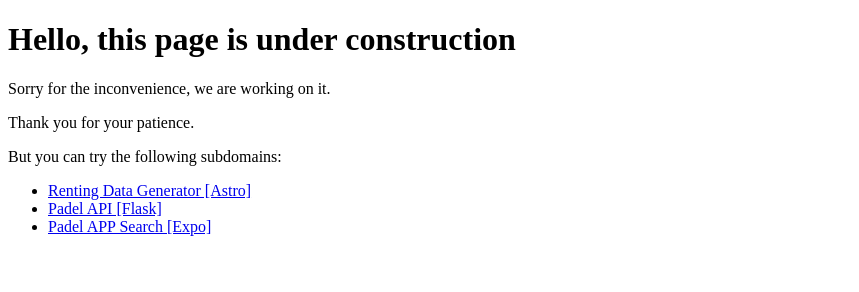
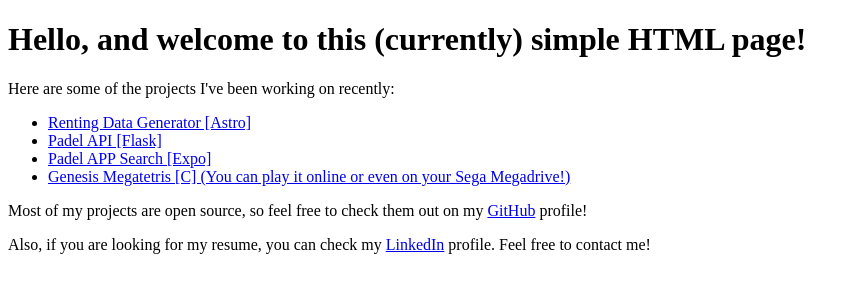
Before and after one commit to danisc23/sc23, a plain HTML site: page index.html in a window 1280 px wide. Shown: the whole page, without its empty margins (0-859 px from the left). Drawn offline with Linux system fonts and the light colour scheme.

Commit message:
feat: update super cool plain html

```diff
--- a/index.html
+++ b/index.html
@@ -3,17 +3,18 @@
 <head>
     <meta charset="UTF-8">
     <meta name="viewport" content="width=device-width, initial-scale=1.0">
-    <title>Under Construction</title>
+    <title>Under Construction? Looks good to me!</title>
 </head>
 <body>
-    <h1>Hello, this page is under construction</h1>
-    <p>Sorry for the inconvenience, we are working on it.</p>
-    <p>Thank you for your patience.</p>
-    <p>But you can try the following subdomains:</p>
+    <h1>Hello, and welcome to this (currently) simple HTML page!</h1>
+    <p>Here are some of the projects I've been working on recently:</p>
     <ul>
         <li><a href="https://renting.sc23.site">Renting Data Generator [Astro]</a></li>
         <li><a href="https://padel-api.sc23.site/docs">Padel API [Flask]</a></li>
         <li><a href="https://padel-radar.sc23.site">Padel APP Search [Expo]</a></li>
+        <li><a href="https://danisc23.itch.io/genesis-megatetris">Genesis Megatetris [C] (You can play it online or even on your Sega Megadrive!)</a></li>
     </ul>
+    <p>Most of my projects are open source, so feel free to check them out on my <a href="https://github.com/danisc23" target="_blank">GitHub</a> profile!</p>
+    <p>Also, if you are looking for my resume, you can check my <a href="https://www.linkedin.com/in/dsc/" target="_blank">LinkedIn</a> profile. Feel free to contact me!</p>
 </body>
 </html>
```
